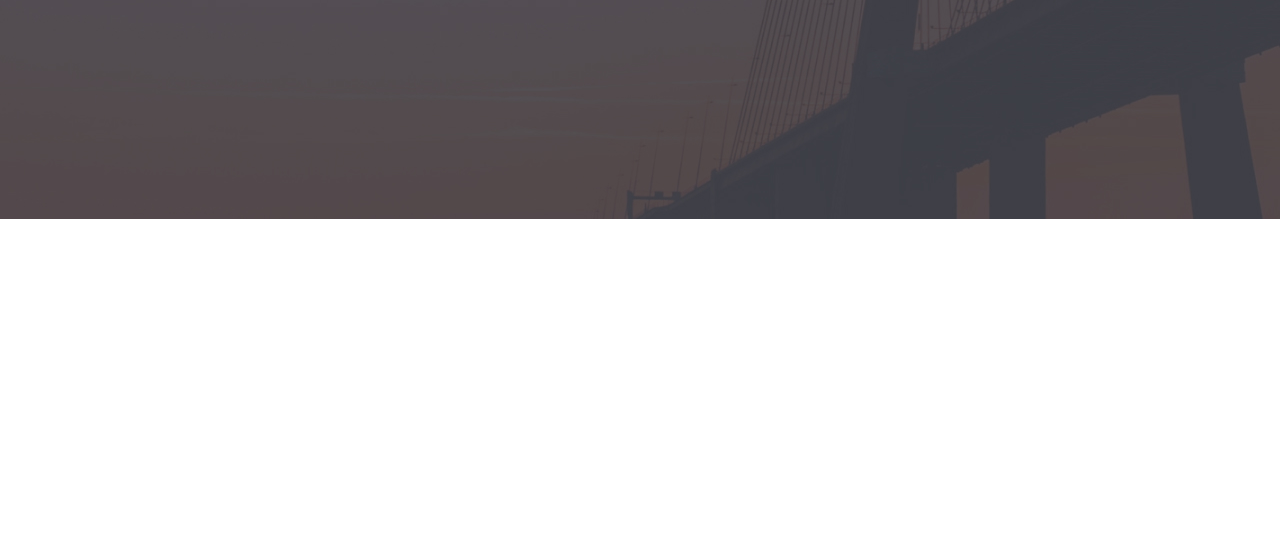
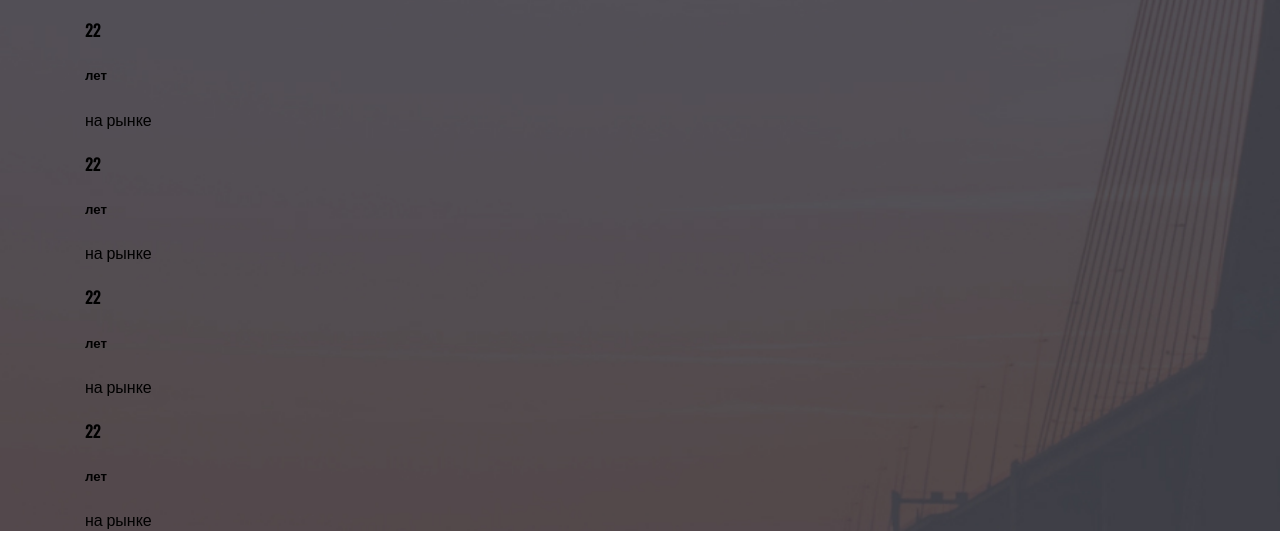
Before and after one commit to Murrat1986/Project_1, a plain HTML site: page index.html in a window 1280 px wide. Shown: the part 521-1068 px from the top of the page. Before the commit the page ends 800 px from the top, so only its background shows below. Drawn offline with nearby package versions, Linux system fonts and the light colour scheme.

Commit message:
greate html

```diff
--- a/css/style.css
+++ b/css/style.css
@@ -101,12 +101,6 @@ body{
     font-weight:500;
     font-size:21px
 }
-
-/* .text-h4{
-    font-family: "Oswald" , sans-serif;
-    font-weight:500;
-    font-size:24px
-} */
 .text-p{
     font-family: "Open Sans" , sans-serif;
     font-size:16px
@@ -116,3 +110,17 @@ body{
     line-height:21px;
     font-size:14px
 }
+.about {
+}
+.info {
+}
+.about__grid {
+}
+.about__grid-item {
+}
+.about-h4 {
+}
+.about-h5 {
+}
+.about-p {
+}
--- a/index.html
+++ b/index.html
@@ -24,6 +24,34 @@
             <h1 class="h1">реализуем крупнейшие проекты в России</h1>
             <h4 class="h4">Стадионы, газопроводы, мосты, дамбы</h4>
         </div>
+        <section class="about">
+            <div class="info">
+                <div class="container">
+                    <div class="about__grid">
+                        <div class="about__grid-item">
+                            <h4 class="about-h4">22</h4>
+                            <h5 class="about-h5">лет</h5>
+                            <p class="about-p">на рынке</p>
+                        </div>
+                        <div class="about__grid-item">
+                            <h4 class="about-h4">22</h4>
+                            <h5 class="about-h5">лет</h5>
+                            <p class="about-p">на рынке</p>
+                        </div>
+                        <div class="about__grid-item">
+                            <h4 class="about-h4">22</h4>
+                            <h5 class="about-h5">лет</h5>
+                            <p class="about-p">на рынке</p>
+                        </div>
+                        <div class="about__grid-item">
+                            <h4 class="about-h4">22</h4>
+                            <h5 class="about-h5">лет</h5>
+                            <p class="about-p">на рынке</p>
+                        </div>
+                    </div>
+                </div>
+            </div>
+        </section>
     </header>
 </body>
 </html>
```
